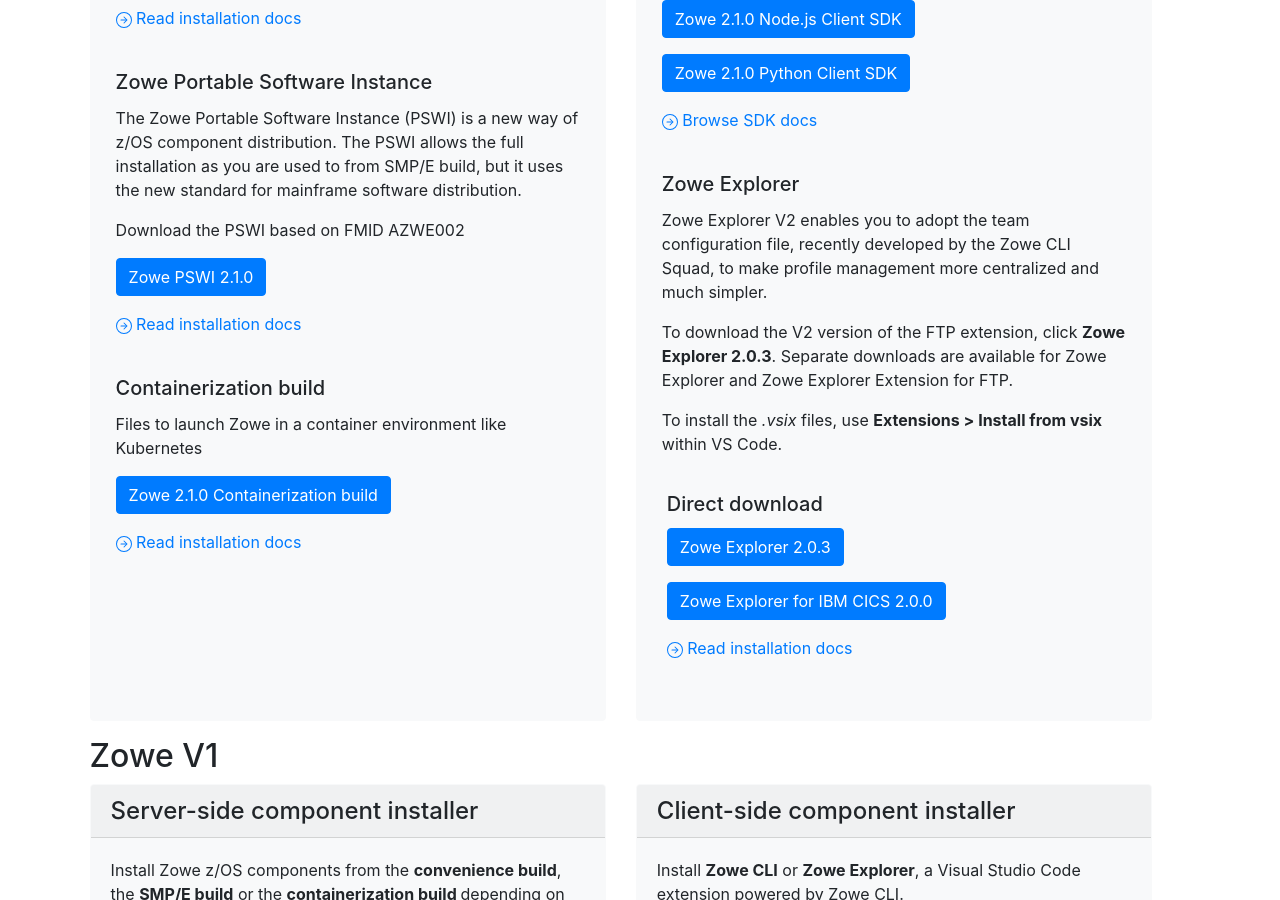
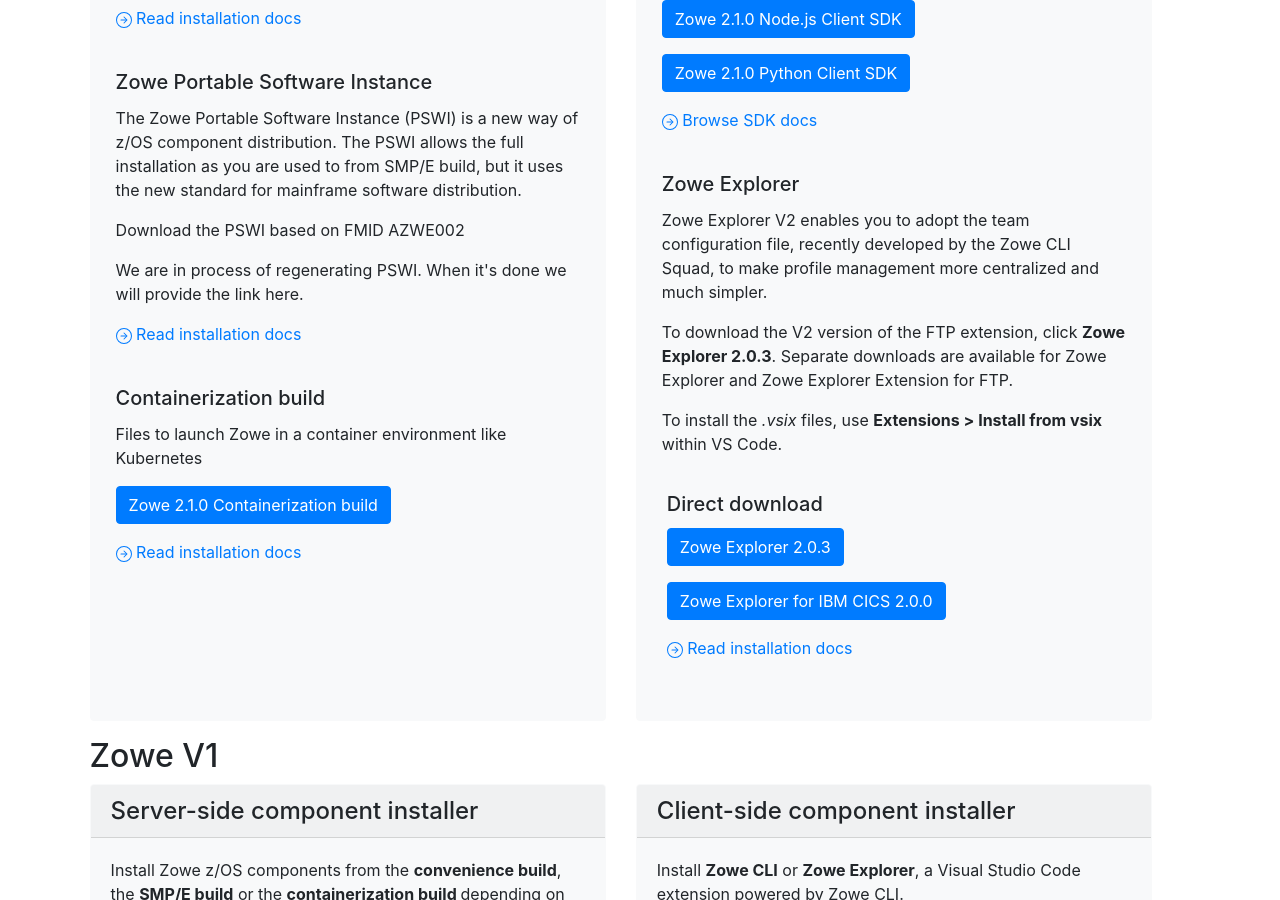
Before and after one commit to zowe/zowe.github.io, a Jekyll site: the page built from download.md, in a window 1280 px wide and 900 px high, scrolled down 1183 px. Built offline with Jekyll 4.4.1, drawn with Linux system fonts in a browser that asks for light colours; our own code applies the rules of GitHub Pages for plain Markdown files.

Commit message:
Temporarily remove the PSWI
Signed-off-by: Jakub Balhar <jakub@balhar.net>

```diff
--- a/download.md
+++ b/download.md
@@ -155,9 +155,7 @@
               distribution. The PSWI allows the full installation as you are used to from SMP/E build, but it uses the
               new standard for mainframe software distribution.</p>
             <p class="card-text">Download the PSWI based on FMID AZWE002</p>
-            <p><a class="btn btn-primary"
-                href="{{ site.pswi_download_uri }}{{ site.data.releases.v2[0].zos_version }}">Zowe PSWI
-                {{ site.data.releases.v2[0].zos_version }}</a></p>
+            <p>We are in process of regenerating PSWI. When it's done we will provide the link here.</p>
             <div>
               <a href="https://docs.zowe.org/{{ site.data.releases.v2[0].documentation }}/user-guide/install-zowe-pswi" class="card-link">
                 <svg width="1em" height="1em" viewBox="0 0 16 16" class="bi bi-arrow-right-circle" fill="currentColor"
```
